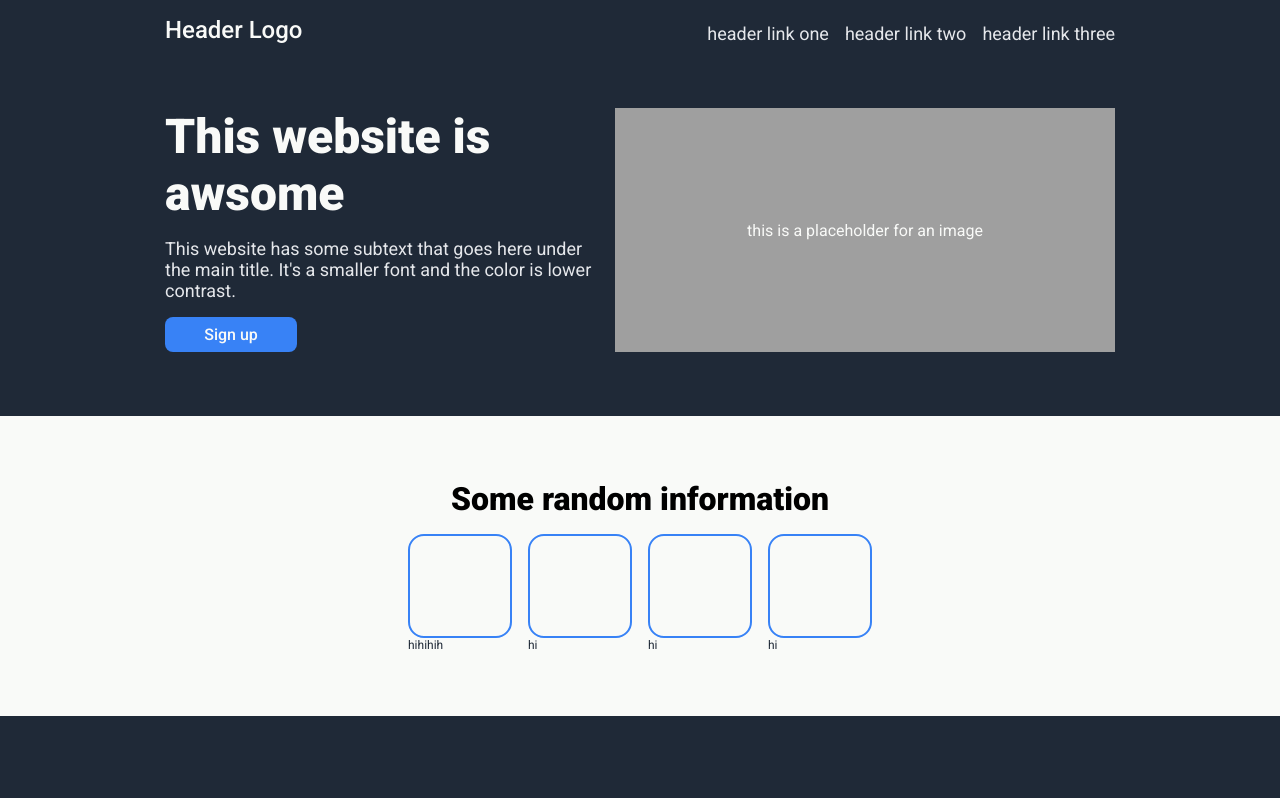
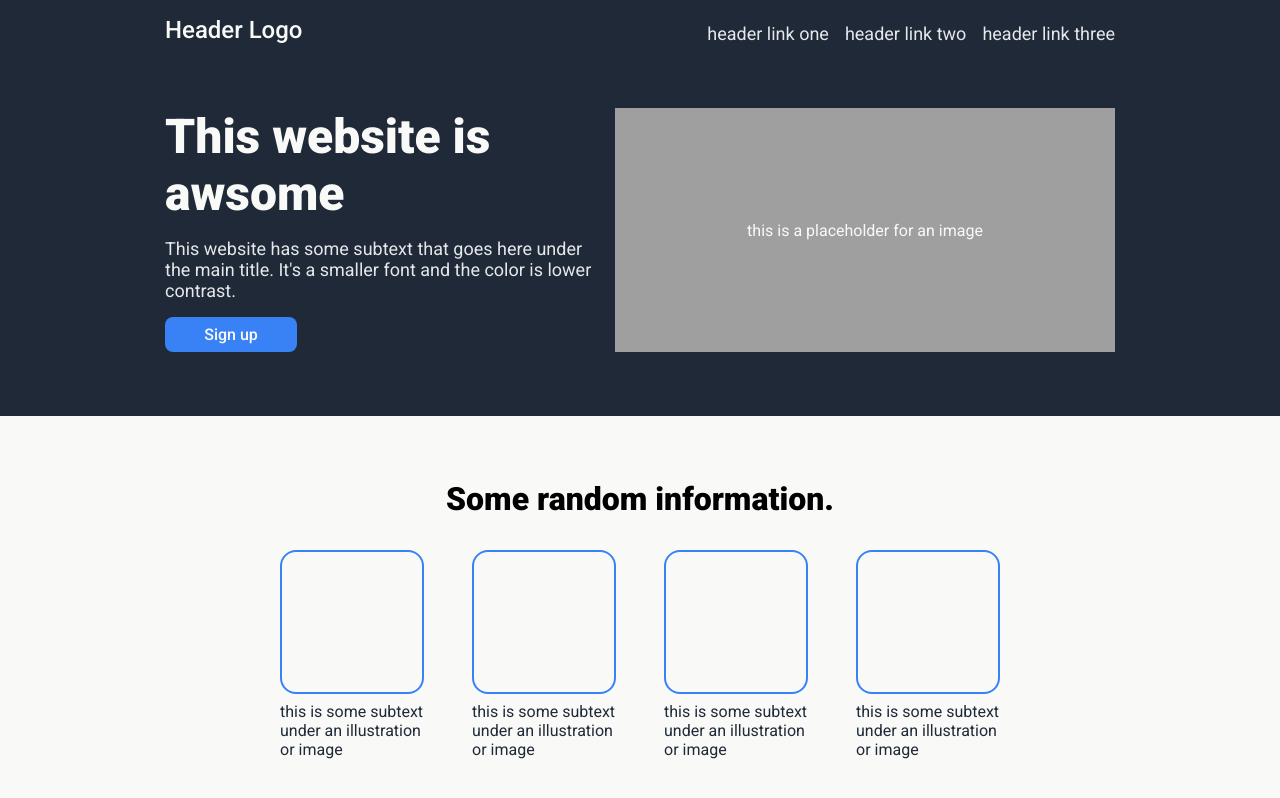
Before and after one commit to odsmal/odin-landing-page, a plain HTML site: page index.html in a window 1280 px wide. Drawn offline with Linux system fonts and the light colour scheme.

Commit message:
information section done

```diff
--- a/index.html
+++ b/index.html
@@ -36,23 +36,23 @@
     </div>
     <div class="information">
       <div class="information-container">
-        <div class="information-header">Some random information</div>
+        <div class="information-header">Some random information.</div>
         <ul class="information-cards">
           <li>
             <div class="information-card"></div>
-            hihihih
+            this is some subtext under an illustration or image
           </li>
           <li>
             <div class="information-card"></div>
-            hi
+            this is some subtext under an illustration or image
           </li>
           <li>
             <div class="information-card"></div>
-            hi
+            this is some subtext under an illustration or image
           </li>
           <li>
             <div class="information-card"></div>
-            hi
+            this is some subtext under an illustration or image
           </li>
         </ul>
       </div>
--- a/styles.css
+++ b/styles.css
@@ -3,6 +3,7 @@
 * {
   padding: 0;
   margin: 0;
+  box-sizing: border-box;
 }
 
 html {
@@ -35,7 +36,7 @@ html {
   display: inherit;
   flex-direction: inherit;
   align-items: center;
-  gap: 16px;
+  gap: 32px;
 }
 
 .header {
@@ -54,7 +55,27 @@ html {
 ul {
   list-style-type: none;
   display: flex;
+}
+
+.information-cards {
+  gap: 48px;
+  flex-wrap: wrap;
+}
+
+.information-cards li {
+  max-width: 144px;
+  display: flex;
+  flex-direction: column;
+  word-wrap: break-word;
+  gap: 8px;
+  color: #1f2937;
+  font-size: 16px;
+}
+
+.hero-text {
   gap: 16px;
+  font-size: 18px;
+  color: #e5e7eb;
 }
 
 .hero-content-container {
@@ -78,11 +99,6 @@ ul {
 .information-header {
   font-size: 32px;
   font-weight: 900;
-}
-
-.hero-text {
-  font-size: 18px;
-  color: #e5e7eb;
 }
 
 button {
@@ -112,15 +128,10 @@ button:focus {
 }
 
 .information-card {
+  width: 100%;
+  height: 144px;
   border-style: solid;
   border-width: 2px;
   border-radius: 16px;
   border-color: #3882f6;
-  width: 100px;
-  height: 100px;
 }
-
-.information-cards li {
-  color: #1f2937;
-  font-size: 12px;
-}
```
